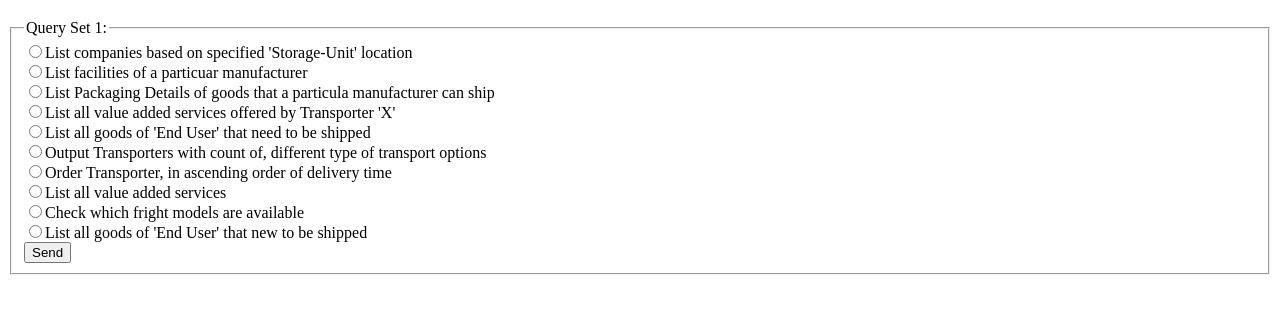
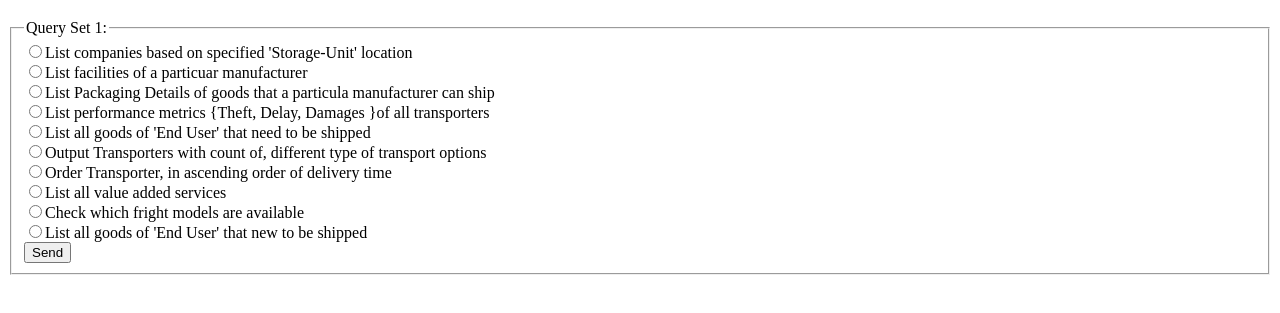
Before and after one commit to Sinha-Raunak/DBMS_system, a plain HTML site: page templates/firstForm.html in a window 1280 px wide. Shown: the part 61-374 px from the top of the page. Drawn offline with Linux system fonts and the light colour scheme.

Commit message:
Fourth in List Changed

```diff
--- a/templates/firstForm.html
+++ b/templates/firstForm.html
@@ -9,7 +9,7 @@
 		<input type="radio" name="SelectQuery" value="0">List companies based on specified 'Storage-Unit' location <br>
 		<input type="radio" name="SelectQuery" value="1">List facilities of a particuar manufacturer <br>
 		<input type="radio" name="SelectQuery" value="2">List Packaging Details of goods that a particula manufacturer can ship <br>
-		<input type="radio" name="SelectQuery" value="3">List all value added services offered by Transporter 'X' <br>
+		<input type="radio" name="SelectQuery" value="3">List performance metrics {Theft, Delay, Damages }of all transporters <br>
 		<input type="radio" name="SelectQuery" value="4">List all goods of 'End User' that need to be shipped  <br>
 		<input type="radio" name="SelectQuery" value="5">Output Transporters with count of, different type of transport options  <br>
 		<input type="radio" name="SelectQuery" value="6">Order Transporter, in ascending order of delivery time <br>
```
